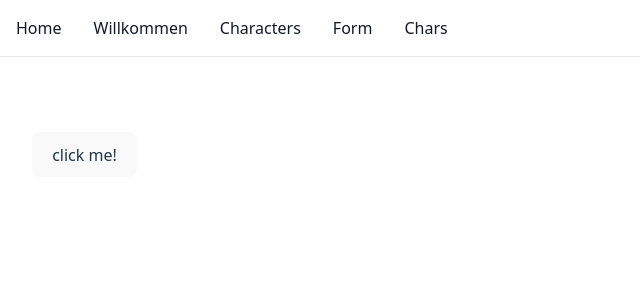
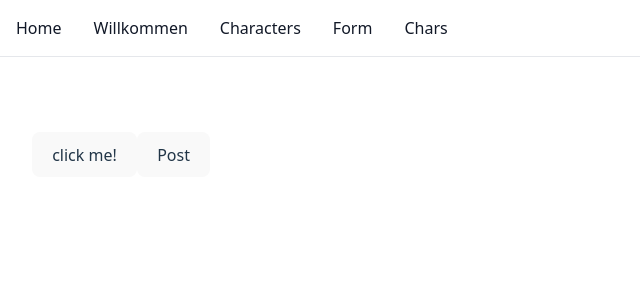
Before and after one commit to malek15b/react-state, a React (Vite) app: page /char in a window 1280 px wide. Shown: the top 300 px of the page, without its empty margins (0-640 px from the left). Built offline with nearby package versions, Linux system fonts and the light colour scheme.

Commit message:
add post

```diff
--- a/src/CharacterPage.tsx
+++ b/src/CharacterPage.tsx
@@ -20,9 +20,22 @@ export default function CharacterPage() {
             .catch((error) => console.log(error))
     }
 
+    function postProject() {
+        axios.post("http://localhost:8080/api/project", {
+            "name" : "test",
+            "time" : "2025-09-30",
+            "description": "Project 123",
+            "created": "2025-09-22"
+        })
+            .then(response =>
+                console.log(response.data))
+            .catch((error) => console.log(error))
+    }
+
     return (
         <>
             <button onClick={getRick}>click me!</button>
+            <button onClick={postProject}>Post</button>
             {
                 character.id !== 0 &&
                 <div className="card">
```
